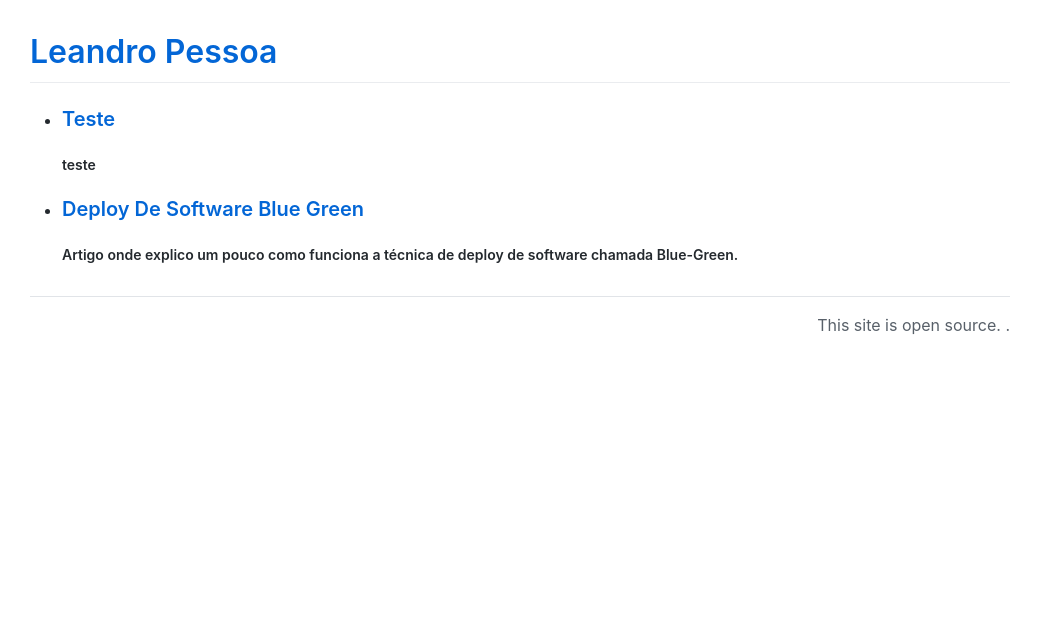
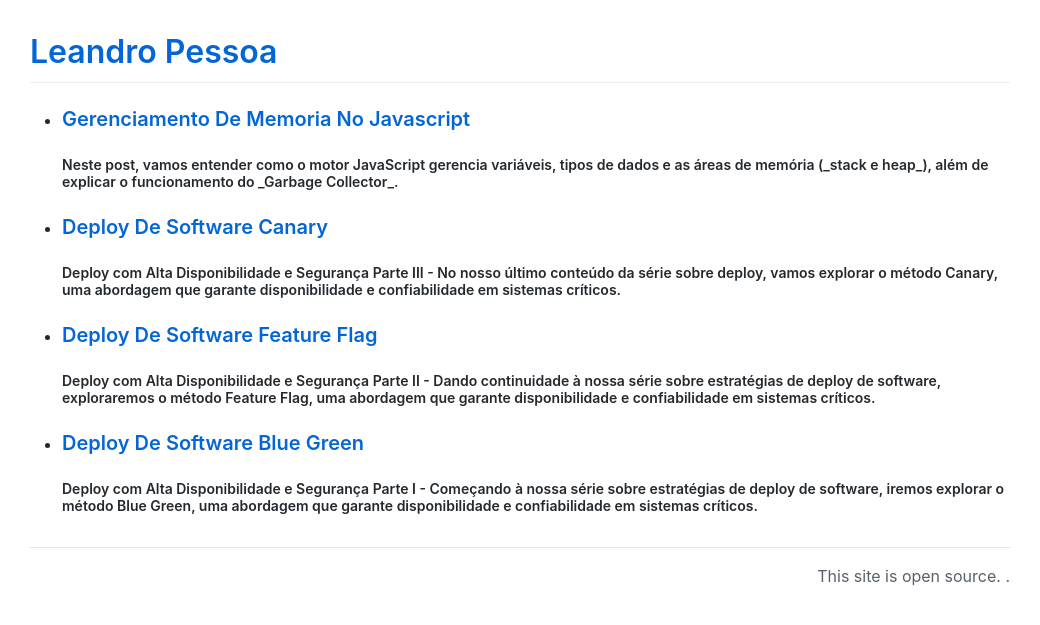
Before and after one commit to leandropsouza1/site, a Jekyll site: the page built from index.html, in a window 1280 px wide. Shown: the top 625 px of the page, without its empty margins (120-1160 px from the left). Built offline with Jekyll 4.4.1, drawn with Linux system fonts in a browser that asks for light colours; comment, search, counter and statistics services are not loaded; some of the changed lines change nothing that is shown.

Commit message:
Subindo novos artigos

````diff
--- a/_posts/2024-11-27-Deploy-de-Software-Blue-Green.md
+++ b/_posts/2024-11-20-Deploy-de-Software-Blue-Green.md
@@ -1,7 +1,7 @@
 ---
 layout: post
 author: Leandro Pessoa
-excerpt: Artigo onde explico um pouco como funciona a técnica de deploy de software chamada Blue-Green.
+excerpt: Deploy com Alta Disponibilidade e Segurança Parte I - Começando à nossa série sobre estratégias de deploy de software, iremos explorar o método Blue Green, uma abordagem que garante disponibilidade e confiabilidade em sistemas críticos.
 tag: ConteudoTecnico GerenciaDeConfiguração Deploy DevOps BlueGreen
 ---
 
--- /dev/null
+++ b/_posts/2024-11-21-Deploy-de-Software-Feature-Flag.md
@@ -0,0 +1,102 @@
+---
+layout: post
+author: Leandro Pessoa
+excerpt: Deploy com Alta Disponibilidade e Segurança Parte II - Dando continuidade à nossa série sobre estratégias de deploy de software, exploraremos o método Feature Flag, uma abordagem que garante disponibilidade e confiabilidade em sistemas críticos.
+tag: ConteudoTecnico GerenciaDeConfiguração Deploy DevOps FeatureFlag
+---
+
+# Deploy de Software: Três Estratégias para Alta Disponibilidade e Segurança
+
+Dando continuidade à nossa série sobre estratégias de deploy de software, vamos explorar uma nova abordagem que garante disponibilidade e confiabilidade em sistemas críticos.
+
+Se você chegou agora, no primeiro post discutimos as técnicas de [Blue-Green Deployment](https://leandropsouza1.github.io/devaneios/Deploy-de-Software-Blue-Green). Mas não se preocupe, se você não leu o [primeiro post](https://leandropsouza1.github.io/devaneios/Deploy-de-Software-Blue-Green), você pode acessar o [post anterior](https://leandropsouza1.github.io/devaneios/Deploy-de-Software-Blue-Green) para mais detalhes ou acompanhar este diretamente, já que apresentaremos novos conceitos complementares.
+
+A maneira como novas funcionalidades são integradas ao sistema não apenas impacta a experiência dos usuários, mas também influencia a reputação do software no mercado. Por isso, neste segundo post, vamos falar sobre Feature Flags e aprofundar o tema, explorando estratégias ainda mais granulares e seguras para a liberação de funcionalidades.
+
+Acompanhe e descubra como levar sua entrega de software ao próximo nível! 🚀
+
+---
+
+## Feature Flag
+
+A técnica Feature Flag Deployment (ou feature toggle) oferece uma abordagem poderosa para gerenciar a disponibilização de novas funcionalidades em software, permitindo que você as desative ou ative dinamicamente, sem a necessidade de novas implantações. Essa técnica proporciona grande flexibilidade e controle sobre o processo de implantação.
+
+## Como Funcionam os Feature Flag?
+
+**1. Pontos de Ativação (Toggle Points)**: Pontos específicos no código-fonte onde a funcionalidade é ativada ou desativada por um Feature Flag.
+
+**2. Roteador de Ativação (Toggle Router)**: Componente responsável por tomar a decisão de ativar ou desativar a funcionalidade, com base em uma configuração.
+
+**3. Configuração de Ativação (Toggle Configuration)**: Define o estado (ativo ou inativo) de cada Feature Flag.
+
+![Feature Toggle](https://martinfowler.com/bliki/images/featureToggle/featureToggle.png)
+
+**Exemplo Prático**
+
+Imagine que você está desenvolvendo uma nova funcionalidade de descontos para um site de e-commerce, que deve ser liberada exatamente no dia 24/12, às 23h59. Com o uso de Feature Flags, você pode implantar essa funcionalidade em produção antecipadamente, mantendo-a desativada até o momento exato da ativação. Dessa forma, evita-se a necessidade de realizar uma nova publicação do site na data e horário especificados.
+
+**Implementação**
+
+No código-fonte, você define um Toggle Point onde a funcionalidade de recomendações é executada:
+
+```
+if (featureDecisions.recomendacoesAtivadas()) {
+
+  // Exibir recomendações personalizadas
+
+} else {
+
+  // Exibir conteúdo padrão
+
+}
+```
+
+O Toggle Router, por sua vez, consulta a Toggle Configuration para determinar se a funcionalidade deve ser ativada.
+
+## Vantagens
+
+**Implantações Contínuas e Trunk-Based Development**: Permite que equipes de desenvolvimento trabalhem em novas funcionalidades em branches de desenvolvimento principais, sem impactar o ambiente de produção.
+
+**Teste A/B e Experimentação**: Facilita a realização de testes A/B, permitindo comparar o desempenho de diferentes versões de uma funcionalidade com grupos de usuários distintos.
+
+**Controle Operacional**: Fornece aos operadores a capacidade de ativar ou desativar funcionalidades em tempo real, em resposta a problemas de performance ou outras situações.
+
+## Desvantagens
+
+**- Complexidade Adicional no Código**: A introdução de Feature Flag adiciona complexidade ao código-fonte, exigindo atenção para manter a legibilidade e a manutenibilidade.
+
+**- Sobrecarga de Testes**: É crucial testar todas as combinações possíveis de Feature Flag ativos e inativos, o que pode aumentar significativamente o esforço de testes.
+
+**- Gerenciamento de Feature Flag**: Um grande número de Feature Flag em produção pode se tornar difícil de gerenciar. É importante ter uma estratégia para desativar e remover Feature Flag obsoletos.
+
+**- Liberação Gradual e Canary Releases**: Permite lançar novas funcionalidades para um subconjunto de usuários, como em um Canary Release, para testar a aceitação e o impacto antes da liberação geral.
+
+⚠️ **Feature Flag devem ser a última opção** ⚠️
+
+A Feature Flag é uma técnica útil e amplamente utilizada por muitas equipes. No entanto, elas devem ser sua última escolha ao colocar funcionalidades em produção.
+
+Sua primeira opção deve ser dividir a funcionalidade em partes menores, de modo que você possa introduzir essas partes no produto de forma segura. Os benefícios dessa abordagem são os mesmos de qualquer estratégia baseada em lançamentos pequenos e frequentes: você reduz o risco de problemas e obtém feedback valioso sobre como os usuários realmente utilizam a funcionalidade, o que melhora os ajustes e aprimoramentos futuros.
+
+Se for absolutamente necessário ocultar uma funcionalidade parcialmente desenvolvida, a melhor abordagem é usar [Keystone Interface](https://martinfowler.com/bliki/KeystoneInterface.html): construa toda a funcionalidade, exceto o ponto de entrada na interface do usuário (UI), e adicione essa parte final em um único ciclo de lançamento. Dessa forma, o código não relacionado à interface já estará totalmente integrado ao restante do sistema, mas nada será visível ou usado até que o último elemento seja adicionado no final.
+
+## Cuidados Essenciais
+
+**- Implementação com Padrões de Design**: Utilizar padrões de design, como Strategy Pattern, para organizar o código e facilitar a manutenção.
+
+**- Documente suas flags**: Mantenha um registro claro de todas as Feature Flag, quem as utiliza e quando devem ser removidas.
+
+**- Automatize a limpeza**: Estabeleça processos para remover flags desnecessárias após o lançamento completo de uma funcionalidade.
+
+**- Monitore continuamente**: Acompanhe métricas de uso, performance e impacto das funcionalidades ativadas.
+
+**- Defina critérios claros de uso**: Utilize Feature Flag apenas quando necessário, para evitar acúmulo de complexidade no código.
+
+Somente se você não puder realizar lançamentos pequenos ou não puder utilizar a abordagem de [Keystone Interface](https://martinfowler.com/bliki/KeystoneInterface.html), deve considerar o uso de flags de lançamento.
+
+## Conclusão
+
+O Feature Flag Deployment é uma técnica valiosa para equipes que buscam maior flexibilidade e controle no processo de implantação de software. A técnica permite lançar novas funcionalidades com segurança, realizar testes A/B, controlar a exposição de funcionalidades e responder rapidamente a problemas em produção. No entanto, é importante estar ciente das desvantagens e adotar práticas para mitigar a complexidade adicional e a sobrecarga de testes, garantindo que a implementação de Feature Flag seja eficaz e sustentável.
+
+Fonte: [Feature Flag](https://martinfowler.com/bliki/FeatureFlag.html) do site [Martin Fowler](https://martinfowler.com/).
+
+#FeatureFlags #DesenvolvimentoÁgil #DevOps #Inovação #GestãoDeRiscos #Tecnologia
--- /dev/null
+++ b/_posts/2024-11-22-Deploy-de-Software-Canary.md
@@ -0,0 +1,97 @@
+---
+layout: post
+author: Leandro Pessoa
+excerpt: Deploy com Alta Disponibilidade e Segurança Parte III - No nosso último conteúdo da série sobre deploy, vamos explorar o método Canary, uma abordagem que garante disponibilidade e confiabilidade em sistemas críticos.
+tag: ConteudoTecnico GerenciaDeConfiguração Deploy DevOps Canary
+---
+
+# Deploy de Software: Três Estratégias para Alta Disponibilidade e Segurança
+
+Dando continuidade à nossa série sobre estratégias de deploy de software, vamos explorar uma nova abordagem que garante disponibilidade e confiabilidade em sistemas críticos.
+
+Se você chegou agora, nos primeiros dois posts discutimos as técnicas de [Blue-Green Deployment](https://leandropsouza1.github.io/devaneios/Deploy-de-Software-Blue-Green) e [Feature Flag](https://leandropsouza1.github.io/devaneios/Deploy-de-Software-Feature-Flag). Mas não se preocupe, se você não leu os primeiros posts, você pode acessá-los para mais detalhes ou acompanhar este diretamente, já que apresentaremos novos conceitos complementares.
+
+A maneira como novas funcionalidades são integradas ao sistema não apenas impacta a experiência dos usuários, mas também influencia a reputação do software no mercado. Por isso, neste terceiro post, vamos falar sobre Canary Release e aprofundar o tema, explorando estratégias ainda mais granulares e seguras para a liberação de funcionalidades.
+
+Acompanhe e descubra como levar sua entrega de software ao próximo nível! 🚀
+
+---
+
+## Canary Release
+
+A técnica Canary Release é uma abordagem poderosa para disponibilizar novas versões de software em produção, minimizando os riscos e o impacto de potenciais problemas. O nome, inspirado na prática de mineiros que usavam canários para detectar gases tóxicos em minas de carvão, reflete a essência da técnica: expor um pequeno grupo de usuários à nova versão, atuando como "canários", antes de liberá-la para todos.
+
+## Como funciona o Canary Release?
+
+**1. Implantação em Subconjunto da Infraestrutura**: A nova versão do software é implantada em uma parte limitada da infraestrutura de produção, sem que nenhum usuário seja direcionado para ela inicialmente.
+
+![Canary Release](https://martinfowler.com/bliki/images/canaryRelease/canary-release-1.png)
+
+**2. Liberação para o Grupo de "Canários"**: Um pequeno grupo de usuários é selecionado para utilizar a nova versão. A escolha dos "canários" pode ser feita de diversas maneiras:
+
+- **Amostragem Aleatória**: Usuários escolhidos aleatoriamente.
+
+- **Usuários Internos**: Colaboradores da empresa testam a nova versão antes da liberação externa (A Meta utilizava essa técnica para lançar novas funcionalidades para o aplicativo do Facebook).
+
+- **Segmentação por Perfil**: Usuários selecionados com base em seus perfis e dados demográficos.
+
+![Canary Release](https://martinfowler.com/bliki/images/canaryRelease/canary-release-2.png)
+
+**3. Monitoramento Contínuo e Coleta de Métricas**: O comportamento da nova versão é monitorado de perto, coletando métricas cruciais, como:
+
+**- Performance da aplicação**: Tempos de resposta, uso de recursos, etc.
+**- Ocorrência de erros e exceções**: Verificar com ajuda de softwares de monitoramento (Dynatrace, Datadog, Sentry, etc) a existencia de novos erros e/ou exceções.
+
+**- Feedback dos usuários "canários"**: Conversar com os usuários e colher o feedback sobre as novas features que foram implementadas, desempenho do sistema, etc.
+
+**4. Expansão Gradual da Liberação**: Se a nova versão se comportar como esperado, a liberação é expandida gradualmente para um número maior de usuários. A expansão pode ser feita em etapas controladas, sempre acompanhando as métricas e o feedback.
+
+**5. Liberação Total para Todos os Usuários**: Quando a equipe estiver confiante na estabilidade da nova versão, com base nos dados coletados e na ausência de problemas significativos, a liberação é finalmente disponibilizada para todos os usuários.
+
+![Canary Release](https://martinfowler.com/bliki/images/canaryRelease/canary-release-3.png)
+
+## Vantagens
+
+**- Redução de Riscos**: A exposição gradual e controlada da nova versão permite detectar problemas precocemente, antes que afetem um grande número de usuários.
+
+**- Testes em Ambiente Real**: Permite realizar testes de capacidade e performance da nova versão em um ambiente de produção real, com tráfego real de usuários.
+
+**- Feedback Valioso dos Usuários**: O feedback dos usuários "canários" é extremamente valioso para identificar problemas de usabilidade, bugs e áreas de melhoria antes da liberação geral.
+
+**- Rollback Simplificado**: Se forem detectados problemas durante a fase de liberação gradual, o rollback é simples e rápido: basta redirecionar os usuários afetados de volta para a versão anterior do software. Essa capacidade de reverter a mudança rapidamente minimiza o impacto para os usuários e garante a estabilidade do sistema.
+
+**- Implementação de Testes A/B**: A estrutura do Canary Release pode ser utilizada para implementar testes A/B, comparando o desempenho de diferentes versões do software.
+
+**Atenção:** Apesar de os lançamentos canários e os testes A/B compartilharem semelhanças na implementação técnica, principalmente no que diz respeito ao direcionamento controlado de tráfego, é crucial evitar confundi-los. Os lançamentos canários são projetados para detectar problemas e regressões em uma nova versão de software, funcionando como um mecanismo de segurança durante a implantação gradual. Já os testes A/B servem para testar uma hipótese, comparando diferentes implementações de uma funcionalidade para determinar qual gera melhores resultados.
+
+Utilizar um lançamento canário para realizar testes A/B pode interferir nos resultados, pois a análise das métricas de negócio, chave para os testes A/B, seria prejudicada por eventuais problemas de desempenho ou instabilidades da nova versão, que são o foco do monitoramento em um lançamento canário.
+
+Além disso, a diferença nos tempos de execução também torna a combinação dessas abordagens inadequada. Enquanto um lançamento canário busca ser concluído em minutos ou horas para garantir agilidade na implantação, a coleta de dados para testes A/B, visando significância estatística, pode levar dias.
+
+## Desvantagens
+
+**- Complexidade do Gerenciamento de Versões**: A necessidade de gerenciar múltiplas versões do software simultaneamente aumenta a complexidade da implantação e exige organização.
+
+**- Dificuldade em Aplicações Desktop/Mobile**: Em softwares distribuídos para desktops ou dispositivos móveis, o controle sobre a atualização para a nova versão é menor, o que pode dificultar a implementação do Canary Release.
+
+**- Atenção às Mudanças no Banco de Dados**: Mudanças no banco de dados devem ser gerenciadas com cuidado, garantindo a compatibilidade entre as diferentes versões do software durante a liberação gradual. É recomendável utilizar técnicas como [ParallelChange](https://martinfowler.com/bliki/ParallelChange.html) para que o banco de dados suporte ambas as versões durante a transição.
+
+**- Monitoramento e Métricas Eficazes**: A implementação de um sistema de monitoramento robusto e a definição de métricas relevantes são essenciais para o sucesso do Canary Release. A equipe precisa acompanhar de perto os indicadores chave para detectar problemas rapidamente e tomar decisões informadas sobre a progressão da liberação.
+
+## Cuidados Essenciais
+
+**- Planeje bem a segmentação**: Escolha o subconjunto de usuários com base em critérios representativos do comportamento geral.
+
+**- Tenha automação e monitoramento**: Use ferramentas que detectem erros e monitorem métricas de desempenho em tempo real.
+
+**- Planeje reversões**: Estruture o processo para que o rollback, se necessário, seja rápido e seguro.
+
+**- Comunique-se com os usuários**: Informe os usuários do grupo inicial, especialmente se houver risco de interrupções ou mudanças perceptíveis.
+
+## Considerações Finais
+
+O Canary Release é uma técnica valiosa para equipes que buscam implantar novas versões de software de forma segura, controlada e com o mínimo de interrupção para os usuários. A técnica permite um processo de liberação gradual, com feedback constante e a possibilidade de rollback rápido, contribuindo para um ambiente de produção mais estável e confiável.
+
+**Fonte**: [Canary Release](https://martinfowler.com/bliki/CanaryRelease.html) do site [Martin Fowler](https://martinfowler.com/).
+
+#DevOps #CanaryRelease #GestãoDeRisco #EntregaContínua #Tecnologia #Inovação
--- /dev/null
+++ b/_posts/2024-11-28-Gerenciamento-de-memoria-no-JavaScript.md
@@ -0,0 +1,174 @@
+---
+layout: post
+author: Leandro Pessoa
+tag: ConteudoTecnico Programação JavaScript
+excerpt: Neste post, vamos entender como o motor JavaScript gerencia variáveis, tipos de dados e as áreas de memória (_stack e heap_), além de explicar o funcionamento do _Garbage Collector_.
+tag: ConteudoTecnico Programacao JavaScript
+---
+
+# Entendendo a Alocação e Desalocação de Memória no JavaScript
+
+Olá, pessoal!
+
+Sou novo no JavaScript e estava tentando entender os tipos de dados e como funciona o gerenciamento de memória "por debaixo do capô". O JavaScript por ser uma linguagem de alto nível, muitos dos detalhes técnicos, como o gerenciamento de memória, são abstraídos do desenvolvedor. No entanto, acredito que compreender o mínimo de como funciona a alocação e a desalocação de memória é essencial para escrevermos um código mais eficiente e evitar problemas, como vazamentos de memória.
+
+Fui atrás de materiais para esclarecer melhor esse tema, mas tive dificuldade em encontrar **em um unico lugar** algo que explicasse esse processo de forma mais aprofundada. Por isso, resolvi escrever este artigo para ajudar quem possa ter as mesmas dúvidas que eu!
+
+Neste texto, vou abordar como o motor JavaScript gerencia variáveis, tipos de dados e as áreas de memória (_stack e heap_), além de explicar o funcionamento do _Garbage Collector_ (coleta de lixo).
+
+## Tipos de Dados em JavaScript: Imutáveis e Mutáveis
+
+Os tipos de dados no JavaScript podem ser divididos em duas categorias principais:
+
+### 1. Tipos Primitivos (Imutáveis)
+
+Os tipos primitivos são valores simples e imutáveis. Isso significa que, uma vez criados, eles não podem ser alterados diretamente. Quando você modifica um valor primitivo, na verdade, você está descartando o valor original e alocando um novo valor na memória.
+
+Veja o exemplo abaixo:
+
+```
+let str = "Hello";
+str = str + " World"; // Um novo valor "Hello World" é criado, e "Hello" é descartado.
+```
+
+Aqui, o valor original "Hello" não é modificado; em vez disso, um novo valor é alocado na memória.
+
+**Tipos Primitivos no JavaScript**
+
+- Number
+- String
+- Boolean
+- null
+- undefined
+- Symbol
+- BigInt
+
+### 2. Tipos Não Primitivos (Mutáveis)
+
+Os tipos **não** primitivos são os Objects, Arrays e Functions. Eles são mutáveis, o que significa que seus **valores internos** podem ser alterados sem criar uma nova referência.
+
+Exemplo:
+
+```
+const obj = { name: "Alice" };
+obj.name = "Bob"; // Alteração do valor interno é permitida
+```
+
+No exemplo acima, a referencia do objeto na memória _stack_ permanece a mesa, mas seu conteúdo interno pode ser modificado.
+
+**Tipos Mutáveis no JavaScript**
+
+- Objects ({})
+- Arrays ([])
+- Functions
+
+## Alocação de Memória: Stack e Heap
+
+O motor do JavaScript utiliza duas áreas principais de memória para alocar variáveis: _stack_ e _heap_.
+
+### 1. Stack
+
+A memória _stack_ é usada para **armazenar valores primitivos e referências** a objetos no _heap_.
+
+É uma estrutura de dados linear e limitada em tamanho, ideal para armazenamento temporário de variáveis locais e chamadas de funções.
+
+Operações no _stack_ são extremamente rápidas devido ao seu modo de funcionamento: [LIFO (_Last In, First Out_)](https://pt.wikipedia.org/wiki/LIFO).
+
+Exemplo:
+
+```
+let a = 10; // Alocado diretamente no stack
+let b = a;  // Nova cópia do valor é criada no stack
+```
+
+Neste exemplo, a e b armazenam cópias independentes do valor 10.
+
+### 2. Heap
+
+A memória _heap_ é usada para armazenar Objects, Arrays e Functions.
+
+Ao contrário do _stack_, o _heap_ é uma área de memória não estruturada e dinâmica, o que o torna ideal para armazenar dados mais complexos e de tamanho variável.
+
+Os objetos armazenados no _heap_ são acessados por referências que por sua vez são armazenadas no _stack_.
+
+Exemplo:
+
+```
+const obj = { name: "Alice" }; // O objeto está no heap
+```
+
+Aqui, a variável obj está alocada na _Heap_ e na _stack_ contém uma **referência** do endereço de acesso ao local do objeto na _heap_.
+
+### Tabela de referência
+
+Fiz uma tabelinha para facilitar o entendimento de qual é a mutabilidade e o local de alocação dos tipos de dados no JavaScript:
+
+| Tipo           | Mutabilidade | Local de Alocação                  |
+| -------------- | ------------ | ---------------------------------- |
+| Number         | Imutavel     | Stack                              |
+| String         | Imutavel     | Heap (Por ser de tamanho variável) |
+| Boolean        | Imutavel     | Stack                              |
+| null/undefined | Imutavel     | Stack                              |
+| Object         | Mutável      | Heap (Referência na stack)         |
+| Array          | Mutável      | Heap (Referência na stack)         |
+| Function       | Mutável      | Heap (Referência na stack)         |
+
+## Desalocação de Memória e Garbage Collector
+
+Uma das vantagens do JavaScript é que ele gerencia a memória automaticamente. A desalocação de memória é realizada por meio de um processo conhecido como _Garbage Collection_ (Coleta de Lixo) que por sua vez, utiliza um algoritmo chmado [_Mark-and-Sweep_](https://www.geeksforgeeks.org/mark-and-sweep-garbage-collection-algorithm/) para saber quando uma alocação de memoria pode ser liberada. Sendo bem simplista, o processo é mais ou menos assim:
+
+**1. Marcar:**
+
+O motor identifica todas as variáveis que ainda são acessíveis a partir das "raízes" (como o escopo global e a pilha de execução).
+
+**2. Varredura:**
+
+Objetos que não estão marcados como acessíveis são considerados "inacessíveis" e têm sua memória liberada.
+
+**Exemplo de Objeto Inacessível:**
+
+```
+let obj = { name: "Alice" };
+obj = null; // O objeto original se torna inacessível
+```
+
+O _Garbage Collection_ detectará que o obj { name: "Alice" } não é mais acessível e liberará a memória associada a ele.
+
+## Problemas Comuns Relacionados à Memória
+
+Apesar de ter todo o processo de gerenciamento de memória automatizado, ainda sim é possível encontrar problemas de memória no JavaScript.
+
+**- Referências circulares**
+
+```
+let obj1 = {};
+let obj2 = {};
+obj1.ref = obj2;
+obj2.ref = obj1;
+```
+
+Esse tipo de estrutura pode impedir o _Garbage Collector_ de liberar memória.
+
+**- Listeners não removidos**
+
+```
+window.addEventListener("resize", someFunction);
+```
+
+Listeners que não são removidos continuam ocupando memória.
+
+## Conclusão
+
+Tentei simplificar ao máximo o assunto que é um pouco complexo, mas espero que vocês tenham conseguido ter pelo menos uma noção de como o JavaScript aloca e desaloca memória e terem percebido o quanto esse conhecimento é fundamental para podermos escrever códigos mais eficientes e evitar problemas de desempenho. Saber distinguir entre _stack e heap_, e entre valores primitivos e mutáveis, ajuda a prever como as variáveis são tratadas internamente.
+
+Embora o _Garbage Collector_ automatize a limpeza de memória, boas práticas, como evitar referências desnecessárias e liberar recursos explicitamente, são essenciais para evitar problemas como vazamentos de memória em aplicações reais.
+
+Se você está desenvolvendo aplicações complexas ou críticas, explorar ferramentas como o Chrome DevTools para análise de memória pode ser uma grande vantagem.
+
+Fontes:
+
+[MDM Data Structures](https://developer.mozilla.org/pt-BR/docs/Web/JavaScript/Data_structures)
+
+[MDM Grammar and Types](https://developer.mozilla.org/pt-BR/docs/Web/JavaScript/Guide/Grammar_and_types)
+
+[MDM Primitive](https://developer.mozilla.org/pt-BR/docs/Glossary/Primitive)
--- a/_posts/2024-11-29-Teste.md
+++ /dev/null
@@ -1,7 +0,0 @@
----
-layout: post
-author: Leandro Pessoa
-tag: ConteudoTecnico Programação JavaScript
----
-
-teste
````
